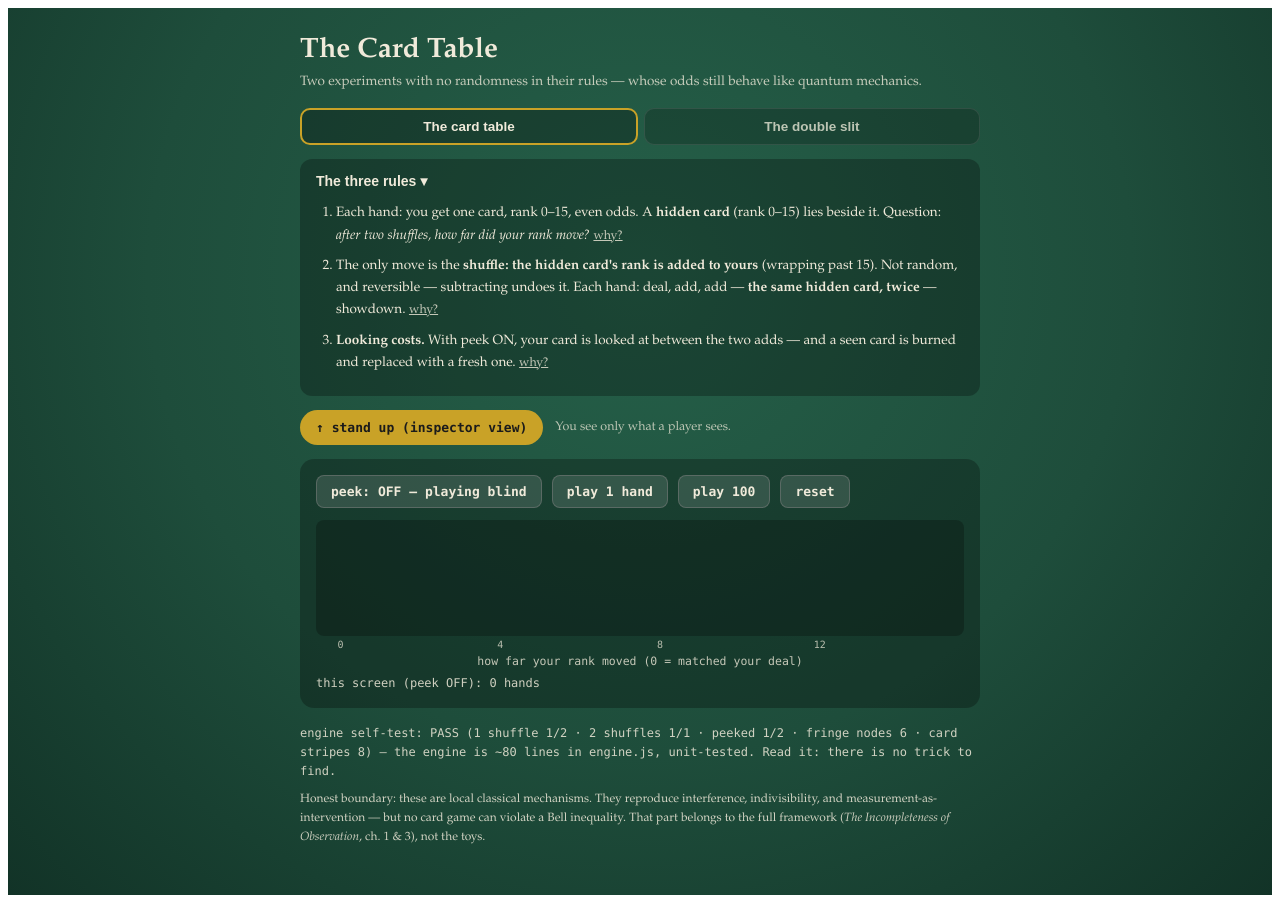
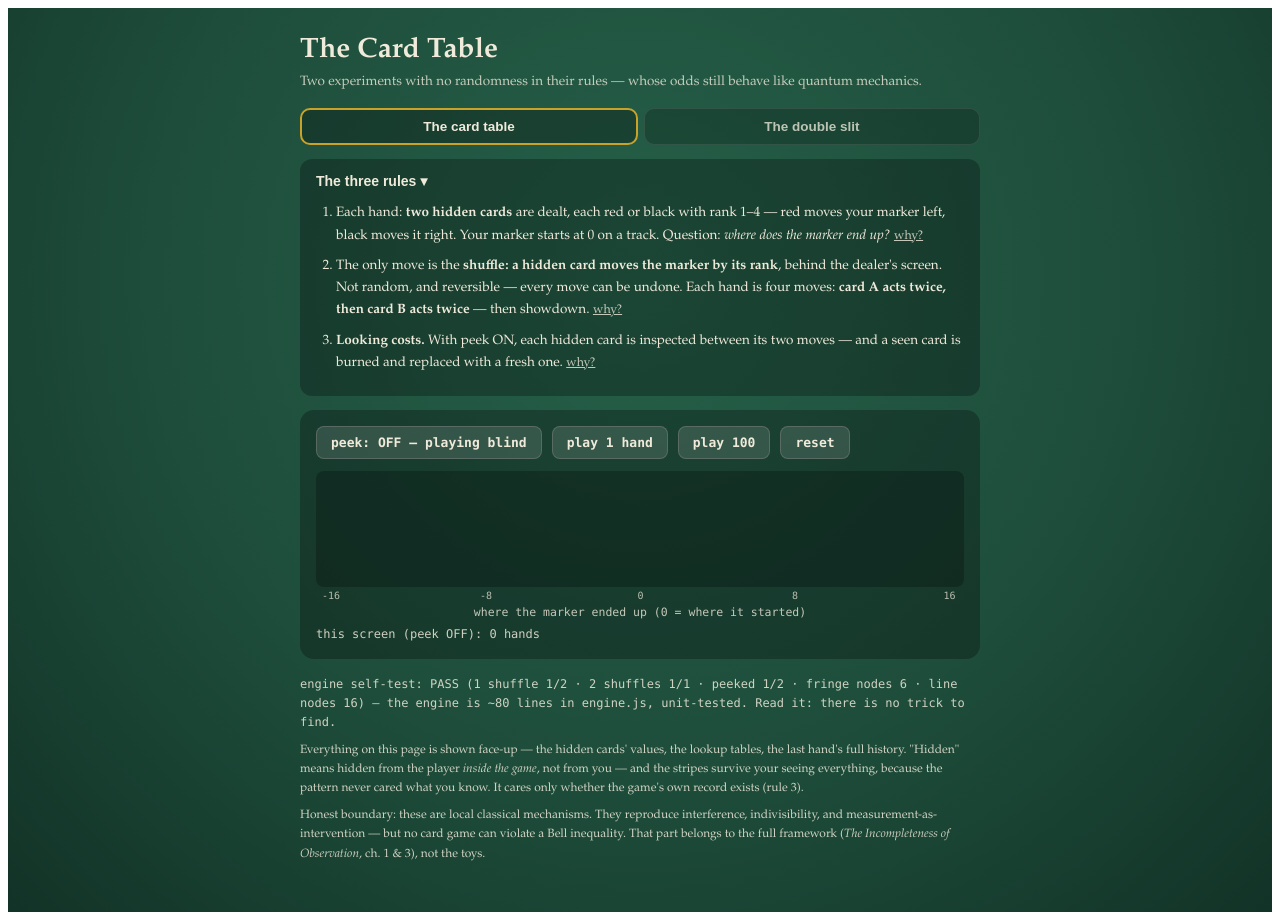
Before and after one commit to amaybaum/card-table, a React (Vite) app: page / in a window 1280 px wide. Built offline with nearby package versions, Linux system fonts and the light colour scheme.

Commit message:
Last Sync: 2026-07-28 11:32

```diff
--- a/src/App.jsx
+++ b/src/App.jsx
@@ -1,18 +1,17 @@
 import { useState, useRef } from "react";
-import { swap, enumerate, dealHand, dealCardHand, cardDist, CARD_Q, CARD_TEST, NBINS, FRINGE, SLIT_L, SLIT_R,
+import { swap, enumerate, dealHand, dealLineHand, lineDist, LINE_S, LINE_LO, LINE_N, LINE_TEST, NBINS, FRINGE, SLIT_L, SLIT_R,
          fireBlind, fireL, fireR, SELF_TEST, ALL_PASS, TEST_LABEL, SLIT_TEST } from "./engine.js";
 
 const cname = (b) => (b === 0 ? "RED" : "BLACK");
 
 export default function CardTable() {
-  const [seat, setSeat] = useState("player");
   const [mode, setMode] = useState("cards");
   const [rulesOpen, setRulesOpen] = useState(true);
   const [why, setWhy] = useState({});
   // cards: two-bin screen, separate accumulation per peek setting
   const [peekMode, setPeekMode] = useState(false);
-  const [cardsOff, setCardsOff] = useState(Array(CARD_Q).fill(0));   // hands per offset, peek OFF
-  const [cardsOn, setCardsOn] = useState(Array(CARD_Q).fill(0));     // peek ON
+  const [cardsOff, setCardsOff] = useState(Array(LINE_N).fill(0));   // hands per displacement bin, peek OFF
+  const [cardsOn, setCardsOn] = useState(Array(LINE_N).fill(0));     // peek ON
   const [lastHand, setLastHand] = useState(null);
   // slit: 25-bin screen, separate accumulation per detector setting
   const [detector, setDetector] = useState(false);
@@ -21,16 +20,13 @@ export default function CardTable() {
   const [lastShot, setLastShot] = useState(null);
   const rng = useRef(Math.random);
 
-  const insp = seat === "inspector";
-  const world = insp
-    ? { bg: "#F2F4F1", ink: "#23404A", panel: "rgba(35,64,74,.06)" }
-    : { bg: "radial-gradient(ellipse at 50% 30%, #256049 0%, #1E4D3B 55%, #123327 100%)", ink: "#F0EADA", panel: "rgba(0,0,0,.28)" };
-  const gold = insp ? "#23404A" : "#D8C878";
+  const world = { bg: "radial-gradient(ellipse at 50% 30%, #256049 0%, #1E4D3B 55%, #123327 100%)", ink: "#F0EADA", panel: "rgba(0,0,0,.28)" };
+  const gold = "#D8C878";
 
   function playCards(n) {
     const upd = (bins) => {
       const a = bins.slice(); let last = null;
-      for (let i = 0; i < n; i++) { const h = dealCardHand(peekMode, rng.current); a[h.offset]++; last = h; }
+      for (let i = 0; i < n; i++) { const h = dealLineHand(peekMode, rng.current); a[h.d - LINE_LO]++; last = h; }
       setLastHand(last); return a;
     };
     peekMode ? setCardsOn(upd) : setCardsOff(upd);
@@ -47,12 +43,13 @@ export default function CardTable() {
     detector ? setHitsOn(upd) : setHitsOff(upd);
   }
 
+  const fm = (m) => (m > 0 ? `+${m}` : `${m}`);
   const handStory = (h) => {
     if (!h) return null;
-    const steps = insp
-      ? `dealt ${h.dealt}, hidden ${h.trace[0].h} \u2192 +${h.trace[0].h} \u2192 ${h.peeked ? `peek (${h.trace[2].peeked}, burned; fresh ${h.trace[2].v}) \u2192 ` : ""}+${h.trace[0].h} \u2192 ${h.final}`
-      : `dealt ${h.dealt} \u2192 add hidden \u2192 ${h.peeked ? "peek (burned, replaced) \u2192 " : ""}add hidden \u2192 ${h.final}`;
-    return `last hand: ${steps} — moved ${h.offset}, deterministically`;
+    const steps = h.peeked
+      ? `A ${fm(h.cards.a)} then (burned, fresh) ${fm(h.cards.a2)}; B ${fm(h.cards.b)} then (burned, fresh) ${fm(h.cards.b2)}`
+      : `A ${fm(h.cards.a)} twice; B ${fm(h.cards.b)} twice`;
+    return `last hand: ${steps} — marker moved ${fm(h.d)}, deterministically`;
   };
 
   return (
@@ -68,7 +65,7 @@ export default function CardTable() {
         <div style={{ display: "flex", gap: 6, marginTop: 16 }}>
           {[["cards", "The card table"], ["slit", "The double slit"]].map(([k, label]) => (
             <button key={k} onClick={() => setMode(k)}
-              style={{ flex: 1, padding: "9px 11px", borderRadius: 10, cursor: "pointer", background: world.panel, color: world.ink, fontWeight: 700, fontSize: 13.5, border: mode === k ? `2px solid ${insp ? "#23404A" : "#C9A227"}` : "1px solid rgba(128,128,128,.3)", opacity: mode === k ? 1 : 0.75 }}>
+              style={{ flex: 1, padding: "9px 11px", borderRadius: 10, cursor: "pointer", background: world.panel, color: world.ink, fontWeight: 700, fontSize: 13.5, border: mode === k ? "2px solid #C9A227" : "1px solid rgba(128,128,128,.3)", opacity: mode === k ? 1 : 0.75 }}>
               {label}
             </button>
           ))}
@@ -83,30 +80,19 @@ export default function CardTable() {
             {rulesOpen && (
               <ol style={{ margin: "10px 0 2px", paddingLeft: 20, fontSize: 13.5, lineHeight: 1.65 }}>
                 <Rule n={1} why={why} setWhy={setWhy} ink={world.ink}
-                  text={<>Each hand: you get one card, rank 0–15, even odds. A <b>hidden card</b> (rank 0–15) lies beside it. Question: <i>after two shuffles, how far did your rank move?</i></>}
+                  text={<>Each hand: <b>two hidden cards</b> are dealt, each red or black with rank 1–4 — red moves your marker left, black moves it right. Your marker starts at 0 on a track. Question: <i>where does the marker end up?</i></>}
                   whyText={<>The deal is the <b>only randomness in the game</b> — it stands for not knowing the world's starting conditions. Everything after is fixed by the rules, so there are no dice to blame the strangeness on. The hidden card is the point: the world contains more than you can see, and the rules use that part too.</>} />
                 <Rule n={2} why={why} setWhy={setWhy} ink={world.ink}
-                  text={<>The only move is the <b>shuffle: the hidden card's rank is added to yours</b> (wrapping past 15). Not random, and reversible — subtracting undoes it. Each hand: deal, add, add — <b>the same hidden card, twice</b> — showdown.</>}
-                  whyText={<><b>Deterministic</b>: same input, same result — so probability can only come from what you can't see. <b>Reversible</b>: adding can be subtracted, so information can hide but never dies. And because the same hidden rank acts <b>twice, in step</b>, every hand's total move is doubled — which is why odd distances become impossible below. The stripes are parity, derived from the rules; nothing is engineered.</>} />
+                  text={<>The only move is the <b>shuffle: a hidden card moves the marker by its rank</b>, behind the dealer's screen. Not random, and reversible — every move can be undone. Each hand is four moves: <b>card A acts twice, then card B acts twice</b> — then showdown.</>}
+                  whyText={<><b>Deterministic</b>: same input, same result — so probability can only come from what you can't see. <b>Reversible</b>: every move can be undone, so information can hide but never dies. Each card acting <b>twice, in step</b> doubles its move — so odd final positions become impossible (the nodes) — and the two doubled cards <b>add</b>, so the allowed positions pile up unevenly (the envelope). Stripes and shape, both derived from the rules; nothing is engineered.</>} />
                 <Rule n={3} why={why} setWhy={setWhy} ink={world.ink}
-                  text={<><b>Looking costs.</b> With peek ON, your card is looked at between the two adds — and a seen card is burned and replaced with a fresh one.</>}
-                  whyText={<>In this toy, honestly: a house rule — the toy <i>imposes</i> what real physics <i>derives</i>. In physics there is no passive glance: to see a card you must interact with it. <b>Looking is copying</b> — a record now exists somewhere — and the stripes below are <i>made of</i> a correlation: the same hidden rank acting twice in step. Copying your card mid-hand breaks the lockstep, and the forbidden bins fill in. Minds are irrelevant: a machine that photographs the card and shows no one destroys the certainty just as thoroughly. What costs is that the record exists, not that anyone reads it.</>} />
+                  text={<><b>Looking costs.</b> With peek ON, each hidden card is inspected between its two moves — and a seen card is burned and replaced with a fresh one.</>}
+                  whyText={<>In this toy, honestly: a house rule — the toy <i>imposes</i> what real physics <i>derives</i>. In physics there is no passive glance: to see a card you must interact with it. <b>Looking is copying</b> — a record now exists somewhere — and the pattern below is <i>made of</i> a correlation: each card acting twice in step. Burning a card mid-hand makes the four moves <b>independent</b> — the forbidden bins fill in, and independent moves obey the bell-curve theorem: measurement doesn't just erase the stripes, it makes the world normal. Minds are irrelevant: a machine that photographs the card and shows no one destroys the certainty just as thoroughly. What costs is that the record exists, not that anyone reads it.</>} />
               </ol>
             )}
           </div>
         )}
 
-        {/* seat toggle */}
-        <div style={{ display: "flex", alignItems: "center", gap: 12, marginTop: 14, flexWrap: "wrap" }}>
-          <button onClick={() => setSeat(insp ? "player" : "inspector")} style={{ fontFamily: "ui-monospace, Menlo, monospace", fontSize: 13, fontWeight: 700, padding: "10px 16px", borderRadius: 999, cursor: "pointer", border: "none", background: insp ? "#23404A" : "#C9A227", color: insp ? "#F2F4F1" : "#1B1B1B" }}>
-            {insp ? "\u21A9 sit back down (player view)" : "\u2191 stand up (inspector view)"}
-          </button>
-          <span style={{ fontSize: 12.5, opacity: 0.75, flex: 1, minWidth: 200 }}>
-            {insp ? "Everything face up, every step. Notice: no tricks anywhere." : "You see only what a player sees."}
-          </span>
-        </div>
-
-        {/* THE CARD TABLE — same shape as the slit: toggle, fire, two-bin screen */}
         {mode === "cards" && (() => {
           const bins = peekMode ? cardsOn : cardsOff;
           const total = bins.reduce((a, b) => a + b, 0);
@@ -115,34 +101,36 @@ export default function CardTable() {
           return (
             <div style={{ background: world.panel, borderRadius: 14, padding: "16px", marginTop: 14 }}>
               <div style={{ display: "flex", alignItems: "center", gap: 10, flexWrap: "wrap", marginBottom: 12 }}>
-                <button onClick={() => setPeekMode(!peekMode)} style={{ ...btn(insp), fontWeight: 700, background: peekMode ? "#c05b52" : (insp ? "#fff" : "rgba(255,255,255,.12)"), color: peekMode ? "#fff" : "inherit" }}>
-                  peek: {peekMode ? "ON — every card looked at mid-hand" : "OFF — playing blind"}
+                <button onClick={() => setPeekMode(!peekMode)} style={{ ...btn(), fontWeight: 700, background: peekMode ? "#c05b52" : "rgba(255,255,255,.12)", color: peekMode ? "#fff" : "inherit" }}>
+                  peek: {peekMode ? "ON — hidden cards inspected mid-hand" : "OFF — playing blind"}
                 </button>
-                <button onClick={() => playCards(1)} style={btn(insp)}>play 1 hand</button>
-                <button onClick={() => playCards(100)} style={btn(insp)}>play 100</button>
-                <button onClick={() => { setCardsOff(Array(CARD_Q).fill(0)); setCardsOn(Array(CARD_Q).fill(0)); setLastHand(null); }} style={btn(insp)}>reset</button>
+                <button onClick={() => playCards(1)} style={btn()}>play 1 hand</button>
+                <button onClick={() => playCards(100)} style={btn()}>play 100</button>
+                <button onClick={() => { setCardsOff(Array(LINE_N).fill(0)); setCardsOn(Array(LINE_N).fill(0)); setLastHand(null); }} style={btn()}>reset</button>
               </div>
-              <div style={{ display: "flex", alignItems: "flex-end", gap: 3, height: 110, background: insp ? "rgba(35,64,74,.05)" : "rgba(0,0,0,.25)", borderRadius: 8, padding: "6px 6px 0" }}>
+              <div style={{ display: "flex", alignItems: "flex-end", gap: 2, height: 110, background: "rgba(0,0,0,.25)", borderRadius: 8, padding: "6px 6px 0" }}>
                 {bins.map((v, x) => (
                   <div key={x} style={{ flex: 1, height: `${(100 * v) / peak}%`, background: peekMode ? "#c05b52" : gold, borderRadius: "2px 2px 0 0", transition: "height .15s" }} />
                 ))}
               </div>
-              <div style={{ display: "flex", gap: 3, padding: "3px 6px 0", fontFamily: "ui-monospace, Menlo, monospace", fontSize: 10, opacity: 0.75 }}>
-                {bins.map((_, x) => <div key={x} style={{ flex: 1, textAlign: "center" }}>{x % 4 === 0 ? x : ""}</div>)}
+              <div style={{ display: "flex", gap: 2, padding: "3px 6px 0", fontFamily: "ui-monospace, Menlo, monospace", fontSize: 10, opacity: 0.75 }}>
+                {bins.map((_, x) => <div key={x} style={{ flex: 1, textAlign: "center" }}>{(x + LINE_LO) % 8 === 0 ? x + LINE_LO : ""}</div>)}
               </div>
               <div style={{ fontFamily: "ui-monospace, Menlo, monospace", fontSize: 11.5, marginTop: 4, opacity: 0.8, textAlign: "center" }}>
-                how far your rank moved (0 = matched your deal)
+                where the marker ended up (0 = where it started)
               </div>
               <div style={{ fontFamily: "ui-monospace, Menlo, monospace", fontSize: 12, marginTop: 8, opacity: 0.85, minHeight: 16 }}>
                 this screen (peek {peekMode ? "ON" : "OFF"}): {total} hands{lastHand && <><br />{handStory(lastHand)}</>}
               </div>
               {offN > 30 && onN > 30 && (
                 <div style={{ marginTop: 10, fontSize: 13, lineHeight: 1.6 }}>
-                  Peek OFF: stripes — <b>every odd distance is a forbidden bin</b>, because the hidden rank
-                  acts twice in step and doubles every move. Peek ON: the lockstep breaks and the forbidden
-                  bins fill in. And unlike the slit next door, <b>nothing here was chosen to look quantum</b> —
-                  the stripes follow from &ldquo;add it twice&rdquo; by parity alone. Flip the tab and see the
-                  same physics across twenty-five bins.
+                  Peek OFF: stripes under a shaped envelope — odd positions are <b>forbidden bins</b>
+                  (each card's doubled move keeps distances even) and the allowed positions pile up
+                  unevenly (the two doubled cards add). Peek ON: every bin fills <b>and the shape smooths
+                  toward a bell curve</b> — with the correlations burned, the four moves are independent,
+                  and independence is what bell curves are made of. <b>Decoherence is the central limit
+                  theorem switching on.</b> Nothing here was chosen to look quantum — flip the tab for
+                  the engineered 25-bin version.
                 </div>
               )}
             </div>
@@ -163,21 +151,21 @@ export default function CardTable() {
                 slits: ON means <b>a record of the path exists</b>.
               </div>
               <div style={{ display: "flex", alignItems: "center", gap: 10, flexWrap: "wrap", marginBottom: 12 }}>
-                <button onClick={() => setDetector(!detector)} style={{ ...btn(insp), fontWeight: 700, background: detector ? "#c05b52" : (insp ? "#fff" : "rgba(255,255,255,.12)"), color: detector ? "#fff" : "inherit" }}>
+                <button onClick={() => setDetector(!detector)} style={{ ...btn(), fontWeight: 700, background: detector ? "#c05b52" : "rgba(255,255,255,.12)", color: detector ? "#fff" : "inherit" }}>
                   slit detector: {detector ? "ON — recording paths" : "OFF"}
                 </button>
-                <button onClick={() => fire(1)} style={btn(insp)}>fire 1</button>
-                <button onClick={() => fire(200)} style={btn(insp)}>fire 200</button>
-                <button onClick={() => { setHitsOff(Array(NBINS).fill(0)); setHitsOn(Array(NBINS).fill(0)); setLastShot(null); }} style={btn(insp)}>reset</button>
+                <button onClick={() => fire(1)} style={btn()}>fire 1</button>
+                <button onClick={() => fire(200)} style={btn()}>fire 200</button>
+                <button onClick={() => { setHitsOff(Array(NBINS).fill(0)); setHitsOn(Array(NBINS).fill(0)); setLastShot(null); }} style={btn()}>reset</button>
               </div>
-              <div style={{ display: "flex", alignItems: "flex-end", gap: 2, height: 110, background: insp ? "rgba(35,64,74,.05)" : "rgba(0,0,0,.25)", borderRadius: 8, padding: "6px 6px 0" }}>
+              <div style={{ display: "flex", alignItems: "flex-end", gap: 2, height: 110, background: "rgba(0,0,0,.25)", borderRadius: 8, padding: "6px 6px 0" }}>
                 {hits.map((v, x) => (
                   <div key={x} style={{ flex: 1, height: `${(100 * v) / peak}%`, background: detector ? "#c05b52" : gold, borderRadius: "2px 2px 0 0", transition: "height .15s" }} />
                 ))}
               </div>
               <div style={{ fontFamily: "ui-monospace, Menlo, monospace", fontSize: 12, marginTop: 6, opacity: 0.85 }}>
                 this screen ({detector ? "detector ON" : "detector OFF"}): {total} particles
-                {insp && lastShot && ` — last shot: ${lastShot.slit === null ? "no record" : `slit ${lastShot.slit ? "R" : "L"} recorded`}, hidden number \u2192 bin ${lastShot.x}, deterministically`}
+                {lastShot && ` — last shot: ${lastShot.slit === null ? "no record" : `slit ${lastShot.slit ? "R" : "L"} recorded`}, hidden number \u2192 bin ${lastShot.x}, deterministically`}
               </div>
               {offN > 100 && onN > 100 && (
                 <div style={{ marginTop: 10, fontSize: 13, lineHeight: 1.6 }}>
@@ -187,7 +175,7 @@ export default function CardTable() {
                   and here it is, running on hidden cards.
                 </div>
               )}
-              {insp && (
+              {(
                 <div style={{ marginTop: 10, fontFamily: "ui-monospace, Menlo, monospace", fontSize: 11, opacity: 0.8, lineHeight: 1.7 }}>
                   the lookup tables (counts per bin, fully auditable — chosen to equal the quantum
                   prediction; that such tables <i>exist</i> is the framework's claim):<br/>
@@ -202,7 +190,13 @@ export default function CardTable() {
         {/* audit + boundary */}
         <div style={{ marginTop: 16, fontSize: 12, opacity: 0.85, lineHeight: 1.6 }}>
           <div style={{ fontFamily: "ui-monospace, Menlo, monospace" }}>
-            engine self-test: {ALL_PASS && SLIT_TEST.pass && CARD_TEST.pass ? "PASS" : "FAIL"} ({SELF_TEST.map((t) => `${TEST_LABEL[t.p]} ${t.got}`).join(" \u00B7 ")} · fringe nodes {SLIT_TEST.nodes} · card stripes {CARD_TEST.nodes}) — the engine is ~80 lines in engine.js, unit-tested. Read it: there is no trick to find.
+            engine self-test: {ALL_PASS && SLIT_TEST.pass && LINE_TEST.pass ? "PASS" : "FAIL"} ({SELF_TEST.map((t) => `${TEST_LABEL[t.p]} ${t.got}`).join(" \u00B7 ")} · fringe nodes {SLIT_TEST.nodes} · line nodes {LINE_TEST.nodes}) — the engine is ~80 lines in engine.js, unit-tested. Read it: there is no trick to find.
+          </div>
+          <div style={{ marginTop: 8 }}>
+            Everything on this page is shown face-up — the hidden cards' values, the lookup tables,
+            the last hand's full history. "Hidden" means hidden from the player <i>inside the game</i>,
+            not from you — and the stripes survive your seeing everything, because the pattern never
+            cared what you know. It cares only whether the game's own record exists (rule 3).
           </div>
           <div style={{ marginTop: 8 }}>
             Honest boundary: these are local classical mechanisms. They reproduce interference, indivisibility,
@@ -233,4 +227,4 @@ function Rule({ n, text, whyText, why, setWhy, ink }) {
   );
 }
 
-const btn = (insp) => ({ fontFamily: "ui-monospace, Menlo, monospace", fontSize: 13, fontWeight: 600, padding: "8px 14px", borderRadius: 8, cursor: "pointer", border: "1px solid rgba(128,128,128,.5)", background: insp ? "#fff" : "rgba(255,255,255,.12)", color: "inherit" });
+const btn = () => ({ fontFamily: "ui-monospace, Menlo, monospace", fontSize: 13, fontWeight: 600, padding: "8px 14px", borderRadius: 8, cursor: "pointer", border: "1px solid rgba(128,128,128,.5)", background: "rgba(255,255,255,.12)", color: "inherit" });
--- a/src/engine.js
+++ b/src/engine.js
@@ -73,41 +73,42 @@ export const SLIT_TEST = (() => {
 
 
 /* ------------------------------------------------------------------ */
-/* THE 16-RANK CARD GAME — a distribution, not a binary.               */
-/* Ranks 0..15. The shuffle ADDS the hidden card's rank to yours       */
-/* (mod 16) — deterministic, reversible (subtracting undoes it).       */
-/* Each hand: deal, add, add (the SAME hidden card, twice), showdown.  */
-/* Screen = how far your rank moved. Blind: the move is 2h, so ODD     */
-/* distances are forbidden by parity — 8 stripes, 8 exact nodes,       */
-/* derived from the rules, not chosen. Peek between the adds and the   */
-/* lockstep breaks: all 16 bins, flat.                                 */
+/* THE LINE GAME — fringes under an envelope, all derived.             */
+/* Two hidden cards per hand, each red or black, rank 1-4: red moves   */
+/* the marker left, black right. EACH HIDDEN CARD ACTS TWICE (A,A,B,B) */
+/* behind the dealer's screen. Screen = final marker position, -16..16.*/
+/* Blind: displacement 2a+2b — odd positions are exact nodes (parity), */
+/* and the two doubled cards ADD, so allowed positions pile into a     */
+/* graded envelope. Peek (rule 3, at a hidden card between its two     */
+/* moves) burns and replaces it: four INDEPENDENT moves — every bin    */
+/* fills and the shape smooths toward a bell curve. Nothing engineered.*/
 /* ------------------------------------------------------------------ */
 
-export const CARD_Q = 16;
-export function dealCardHand(peek, rng) {
-  const r16 = () => Math.floor(rng() * CARD_Q);
-  const v0 = r16(), h0 = r16();
-  const t = [{ label: "deal", v: v0, h: h0 }];
-  let v = (v0 + h0) % CARD_Q;
-  t.push({ label: "shuffle1", v, h: h0 });
-  if (peek) { const seen = v; v = r16(); t.push({ label: "peek", v, h: h0, peeked: seen }); }
-  v = (v + h0) % CARD_Q;
-  t.push({ label: "shuffle2", v, h: h0 });
-  t.push({ label: "showdown", v, h: h0 });
-  return { dealt: v0, final: v, offset: ((v - v0) % CARD_Q + CARD_Q) % CARD_Q, peeked: !!peek, trace: t };
+export const LINE_S = [-4, -3, -2, -1, 1, 2, 3, 4];
+export const LINE_LO = -16, LINE_HI = 16, LINE_N = 33;
+export function dealLineHand(peek, rng) {
+  const draw = () => LINE_S[Math.floor(rng() * 8)];
+  const a = draw(), b = draw();
+  if (!peek) {
+    const d = 2 * a + 2 * b;
+    return { d, peeked: false, moves: [a, a, b, b], cards: { a, b } };
+  }
+  const a2 = draw(), b2 = draw();
+  const d = a + a2 + b + b2;
+  return { d, peeked: true, moves: [a, a2, b, b2], cards: { a, b, a2, b2 } };
 }
-export function cardDist(peek) {          // exact enumeration, counts per offset bin
-  const d = Array(CARD_Q).fill(0);
-  for (let v0 = 0; v0 < CARD_Q; v0++)
-    for (let h = 0; h < CARD_Q; h++) {
-      if (peek) { for (let vp = 0; vp < CARD_Q; vp++) d[(((vp + h - v0) % CARD_Q) + CARD_Q) % CARD_Q]++; }
-      else d[(2 * h) % CARD_Q]++;
-    }
-  return d;
+export function lineDist(peek) {             // exact enumeration, counts per bin
+  const c = Array(LINE_N).fill(0);
+  for (const a of LINE_S) for (const b of LINE_S) {
+    if (!peek) c[2 * a + 2 * b - LINE_LO]++;
+    else for (const a2 of LINE_S) for (const b2 of LINE_S) c[a + a2 + b + b2 - LINE_LO]++;
+  }
+  return c;
 }
-export const CARD_TEST = (() => {
-  const b = cardDist(false), pk = cardDist(true);
-  const nodes = b.filter((v, i) => i % 2 === 1 && v === 0).length;
-  const flat = pk.every((v) => v === pk[0]);
-  return { nodes, pass: nodes === CARD_Q / 2 && flat && b.filter((_, i) => i % 2 === 0).every((v) => v === b[0]) };
+export const LINE_TEST = (() => {
+  const bl = lineDist(false), pk = lineDist(true);
+  const nodes = bl.filter((v, i) => (i + LINE_LO) % 2 !== 0 && v === 0).length;
+  const heights = new Set(bl.filter((v) => v > 0)).size;
+  const filled = pk.slice(1, -1).every((v) => v > 0) && pk[0] > 0 && pk[LINE_N - 1] > 0;
+  return { nodes, heights, pass: nodes === 16 && heights >= 5 && filled };
 })();
```
Also changed, not shown: 1 other file (tests, documents, lock files or other folders).
